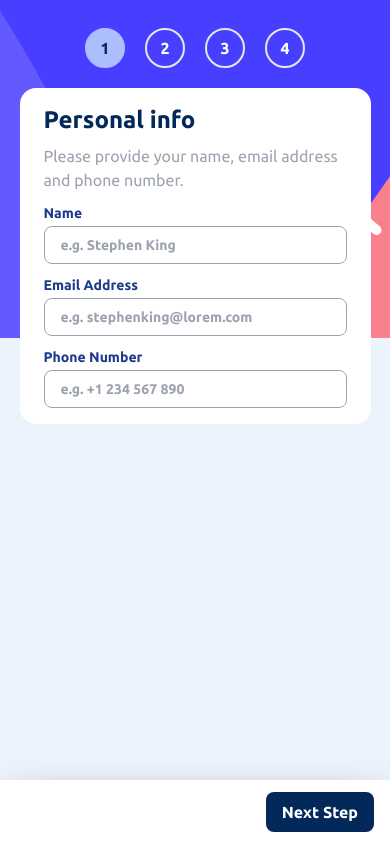
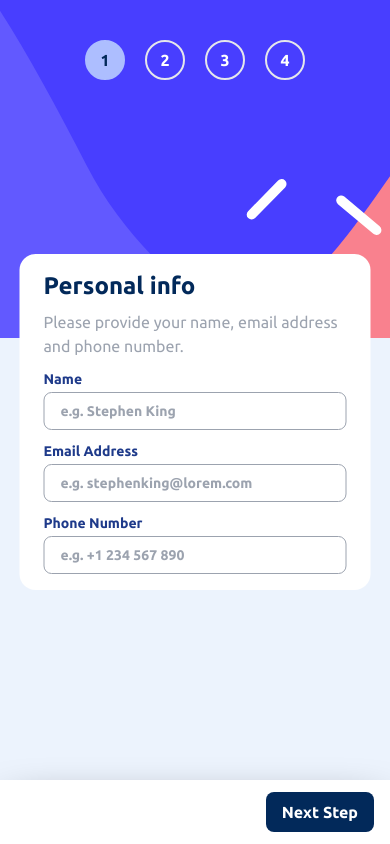
Before and after one commit to Izima01/multi-step-form, a React (Vite) app: page / in a window 390 px wide. Built offline with nearby package versions, Linux system fonts and the light colour scheme.

Commit message:
restyled mobile a little

```diff
--- a/src/App.jsx
+++ b/src/App.jsx
@@ -18,14 +18,14 @@ function App() {
   return (
     <AppProvider>
       {/* mobilw view */}
-      <div className={`sm:hidden w-full flex flex-col relative ${current === "/plan" ? "h-[110vh]" : "h-[100vh]"} gap-0`}>
+      <div className={`sm:hidden w-full flex flex-col relative h-screen gap-0`}>
         <div className="w-full bg-cover topnav h-2/5">
-          <div className="mt-7 w-full">
+          <div className="mt-10 w-full">
             <Navbar />
           </div>
         </div>
         <div className="bg-[#ecf3fd] w-full h-3/5" />
-        <div className="w-[90%] absolute left-[5%] mx-auto top-[5.5rem] rounded-2xl bg-white px-6 py-4">
+        <div className="w-[90%] absolute -translate-y-1/2 top-1/2 -translate-x-1/2 left-1/2 mx-auto rounded-2xl bg-white px-6 py-4">
           <Routes>
             <Route path='/' element={<PersonalInfo />} />
             <Route element={<CheckStarted />}>
```
Also changed, not shown: 1 other file (tests, documents, lock files or other folders).
